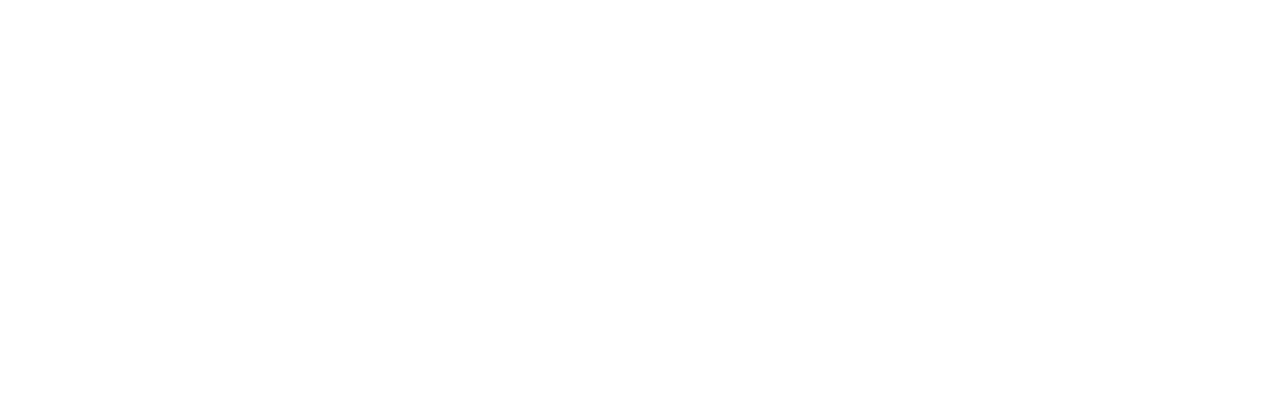
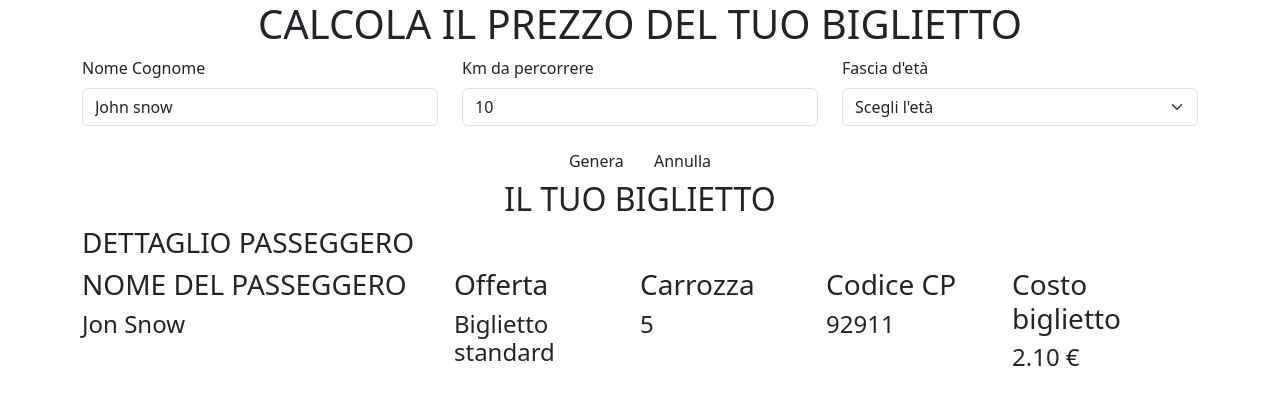
Before and after one commit to DanielaEsposito/js-biglietto-treno-form, a plain HTML site: page index.html in a window 1280 px wide. Drawn offline with nearby package versions, Linux system fonts and the light colour scheme.

Commit message:
add html structure

```diff
--- a/index.html
+++ b/index.html
@@ -23,12 +23,96 @@
 </head>
 
 <body>
+    <main class="main">
+        <section id="tiket-price-calculation">
+            <div class="container">
+                <div class="row">
+                    <h1 class="text-center">CALCOLA IL PREZZO DEL TUO BIGLIETTO</h1>
+                    <form class="container">
+                        <div class="row">
+                            <div class="col-4">
+                                <div class="mb-3">
+                                    <label for="input-fullname" class="form-label">Nome Cognome</label>
+                                    <input type="text" class="form-control" id="input-fullname" value="John snow">
+                                </div>
+                            </div>
+                            <div class="col-4">
+                                <div class="mb-3">
+                                    <label for="input-km" class="form-label">Km da percorrere</label>
+                                    <input type="text" class="form-control" id="input-km" value="10" min="0">
+                                </div>
+                            </div>
+                            <div class="col-4">
+                                <label for="input-age" class="form-label">Fascia d'età</label>
+                                <select class="form-select" id="input-age">
+                                    <option selected>Scegli l'età</option>
+                                    <option value="1">One</option>
+                                    <option value="2">Two</option>
+                                    <option value="3">Three</option>
+                                </select>
+                            </div>
+                        </div>
+                        <div class="row">
+                            <div class="col-12 d-flex justify-content-center">
+                                <div class="button">
+                                    <button id="btn-generate" class="btn">
+                                        Genera
+                                    </button>
+                                    <button id="btn-cancel" class="btn">
+                                        Annulla
+                                    </button>
+                                </div>
+                            </div>
+                        </div>
+
+                    </form>
+                </div>
+
+            </div>
+
+        </section>
+        <section id="your-tiket">
+
+            <div class="container">
+                <h2 class="text-center">IL TUO BIGLIETTO</h2>
+                <div class="row">
+                    <h3>DETTAGLIO PASSEGGERO</h3>
+                </div>
+                <div class="row">
+                    <div class="container d-flex">
+                        <div class="col-4">
+                            <h3>NOME DEL PASSEGGERO</h3>
+                            <h4>Jon Snow</h4>
+                        </div>
+                        <div class="col-8 d-flex">
+                            <div class="col-3" >
+                                <h3>Offerta</h3>
+                                <h4>Biglietto standard</h4>
+                            </div>
+                            <div class="col-3" >
+                                <h3>Carrozza</h3>
+                                <h4>5</h4>
+                            </div>
+                            <div class="col-3"  >
+                                <h3>Codice CP</h3>
+                                <h4>92911</h4>
+                            </div>
+                            <div class="col-3" >
+                                <h3>Costo biglietto</h3>
+                                <h4>2.10 &euro;</h4>
+                            </div>
+                        </div>
+                    </div>
+                </div>
+            </div>
+        </section>
+
+    </main>
     <!--SCRIPT JS-->
     <!--BOOTRSTRAP JS-->
     <script src="https://cdn.jsdelivr.net/npm/bootstrap@5.3.3/dist/js/bootstrap.bundle.min.js"
-        integrity="sha384-YvpcrYf0tY3lHB60NNkmXc5s9fDVZLESaAA55NDzOxhy9GkcIdslK1eN7N6jIeHz"
-        crossorigin="anonymous">
-    </script>
+        integrity="sha384-YvpcrYf0tY3lHB60NNkmXc5s9fDVZLESaAA55NDzOxhy9GkcIdslK1eN7N6jIeHz" crossorigin="anonymous">
+        </script>
 </body>
 
 </html>
```
